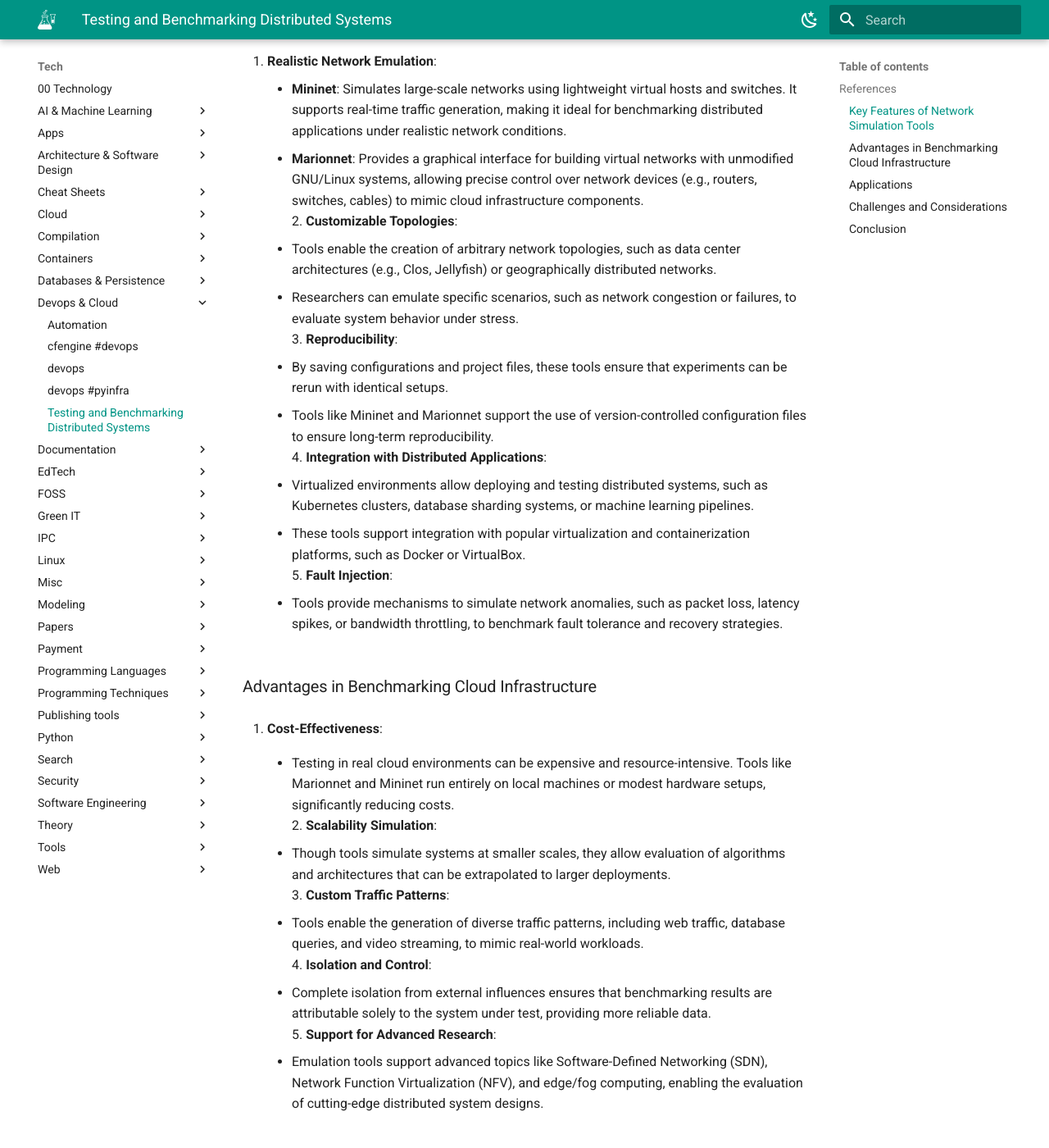
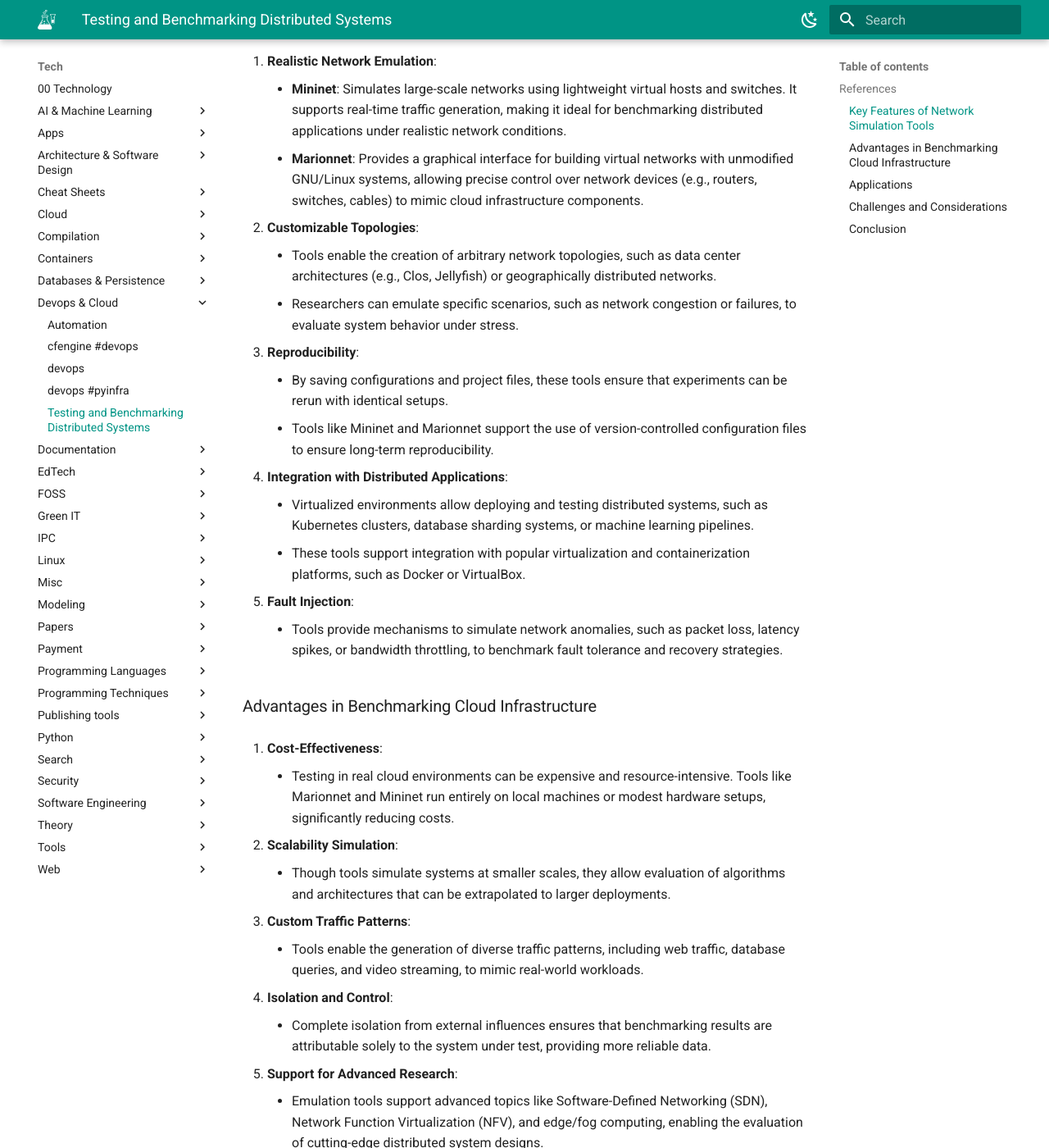
Before and after one commit to abilian/lab.abilian.com, an MkDocs documentation site: the page built from docs/Tech/Devops & Cloud/Testing and Benchmarking Distributed Systems.md, in a window 1280 px wide and 1400 px high, scrolled down 656 px. Shown: the whole window at 82% size. Built offline with MkDocs 1.6.1 and Material for MkDocs 9.7.7, drawn with Linux system fonts in a browser that asks for light colours; comment, search, counter and statistics services are not loaded.

Commit message:
tweak links, format

```diff
--- a/docs/Tech/Devops & Cloud/Testing and Benchmarking Distributed Systems.md
+++ b/docs/Tech/Devops & Cloud/Testing and Benchmarking Distributed Systems.md
@@ -14,19 +14,23 @@ Distributed systems, such as cloud infrastructures, involve complex interactions
 
     - **Mininet**: Simulates large-scale networks using lightweight virtual hosts and switches. It supports real-time traffic generation, making it ideal for benchmarking distributed applications under realistic network conditions.
     - **Marionnet**: Provides a graphical interface for building virtual networks with unmodified GNU/Linux systems, allowing precise control over network devices (e.g., routers, switches, cables) to mimic cloud infrastructure components.
-2. **Customizable Topologies**:
+
+1. **Customizable Topologies**:
 
     - Tools enable the creation of arbitrary network topologies, such as data center architectures (e.g., Clos, Jellyfish) or geographically distributed networks.
     - Researchers can emulate specific scenarios, such as network congestion or failures, to evaluate system behavior under stress.
-3. **Reproducibility**:
+
+1. **Reproducibility**:
 
     - By saving configurations and project files, these tools ensure that experiments can be rerun with identical setups.
     - Tools like Mininet and Marionnet support the use of version-controlled configuration files to ensure long-term reproducibility.
-4. **Integration with Distributed Applications**:
+
+1. **Integration with Distributed Applications**:
 
     - Virtualized environments allow deploying and testing distributed systems, such as Kubernetes clusters, database sharding systems, or machine learning pipelines.
     - These tools support integration with popular virtualization and containerization platforms, such as Docker or VirtualBox.
-5. **Fault Injection**:
+
+1. **Fault Injection**:
 
     - Tools provide mechanisms to simulate network anomalies, such as packet loss, latency spikes, or bandwidth throttling, to benchmark fault tolerance and recovery strategies.
 
@@ -36,16 +40,20 @@ Distributed systems, such as cloud infrastructures, involve complex interactions
 1. **Cost-Effectiveness**:
 
     - Testing in real cloud environments can be expensive and resource-intensive. Tools like Marionnet and Mininet run entirely on local machines or modest hardware setups, significantly reducing costs.
-2. **Scalability Simulation**:
+
+1. **Scalability Simulation**:
 
     - Though tools simulate systems at smaller scales, they allow evaluation of algorithms and architectures that can be extrapolated to larger deployments.
-3. **Custom Traffic Patterns**:
+
+1. **Custom Traffic Patterns**:
 
     - Tools enable the generation of diverse traffic patterns, including web traffic, database queries, and video streaming, to mimic real-world workloads.
-4. **Isolation and Control**:
+
+1. **Isolation and Control**:
 
     - Complete isolation from external influences ensures that benchmarking results are attributable solely to the system under test, providing more reliable data.
-5. **Support for Advanced Research**:
+
+1. **Support for Advanced Research**:
 
     - Emulation tools support advanced topics like Software-Defined Networking (SDN), Network Function Virtualization (NFV), and edge/fog computing, enabling the evaluation of cutting-edge distributed system designs.
 
@@ -56,13 +64,16 @@ Distributed systems, such as cloud infrastructures, involve complex interactions
 
     - Evaluate throughput, latency, and efficiency of cloud orchestration systems under varying network loads.
     - Assess the scalability of distributed systems by increasing simulated user loads or network nodes.
-2. **Algorithm Validation**:
+
+1. **Algorithm Validation**:
 
     - Validate scheduling, load balancing, and fault recovery algorithms in distributed cloud environments.
-3. **Infrastructure Design**:
+
+1. **Infrastructure Design**:
 
     - Compare architectural choices (e.g., centralized vs. decentralized systems) in a controlled environment before deployment.
-4. **Security Analysis**:
+
+1. **Security Analysis**:
 
     - Simulate DDoS attacks or explore the behavior of distributed systems under malicious network conditions.
 
@@ -72,10 +83,12 @@ Distributed systems, such as cloud infrastructures, involve complex interactions
 1. **Scalability Limits**:
 
     - Emulators like Mininet are limited by the computational resources of the host system, which can affect the realism of benchmarks for large-scale cloud systems.
-2. **Abstraction Accuracy**:
+
+1. **Abstraction Accuracy**:
 
     - Emulated environments may not fully capture the physical constraints of real hardware, such as propagation delays or hardware-specific optimizations.
-3. **Setup Complexity**:
+
+1. **Setup Complexity**:
 
     - Configuring realistic environments and workloads requires expertise in both networking and distributed system design.
 
```
Also changed, not shown: docs/Tech/Programming Techniques/Compilers.md (+0 -1 lines), docs/Tech/Python/Useful Libraries/Actor Model.md (+1 -1 lines), docs/Tech/Python/Useful Libraries/Shell in Python.md (+1 -1 lines), docs/changelog.md (+2 -0 lines).
